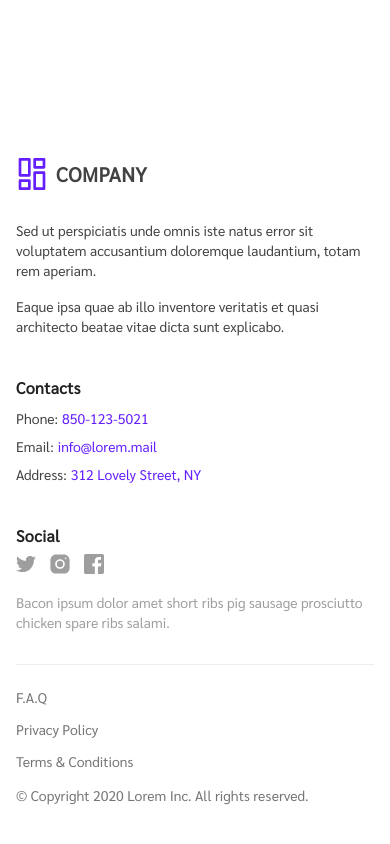
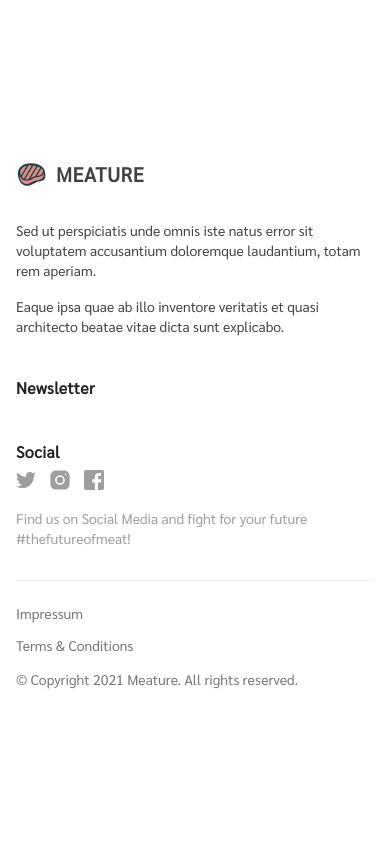
Before and after one commit to KlotzJesse/meature, a Next.js app: page / in a window 390 px wide. Shown: the part 3604-4448 px from the top of the page. After the commit the page ends 4333 px from the top, so only its background shows below. Built offline with nearby package versions, Linux system fonts and the light colour scheme.

Commit message:
Refactor Blog components

```diff
--- /dev/null
+++ b/components/ArticleHero.tsx
@@ -0,0 +1,51 @@
+import React from "react";
+
+interface ArticleHeroProps {
+  title: string;
+  category: string;
+  image: string;
+  author: string;
+}
+
+export const ArticleHero = ({
+  title,
+  category,
+  image,
+  author,
+}: ArticleHeroProps) => {
+  return (
+    <div className="w-full mx-auto mb-12 text-left md:w-3/4 lg:w-1/2">
+      <img
+        src={image}
+        className="object-cover w-full h-64 bg-center rounded-lg"
+        alt={"Hero of " + title}
+      />
+      <p className="mt-6 mb-2 text-xs font-semibold tracking-wider uppercase text-primary">
+        {category}
+      </p>
+      <h1
+        className="mb-3 text-3xl font-bold leading-tight text-gray-900 md:text-4xl"
+        itemProp="headline"
+        title={title}
+      >
+        {title}
+      </h1>
+
+      <a className="flex items-center text-gray-700" href="#">
+        <div>
+          <img
+            src="https://images.pexels.com/photos/2589653/pexels-photo-2589653.jpeg?auto=compress&cs=tinysrgb&h=650&w=940"
+            alt={"Photo of " + author}
+            className="object-cover w-8 h-8 rounded-full"
+          />
+        </div>
+        <div className="ml-2">
+          <p className="text-sm font-semibold text-gray-800">{author}</p>
+          <p className="text-sm text-gray-500">Dez 12 2021</p>
+        </div>
+      </a>
+    </div>
+  );
+};
+
+export default ArticleHero;
--- a/components/Footer.tsx
+++ b/components/Footer.tsx
@@ -1,3 +1,5 @@
+import Image from "next/image";
+
 export const Footer = () => {
   return (
     <div className="px-4 pt-16 mx-auto sm:max-w-xl md:max-w-full lg:max-w-screen-xl md:px-24 lg:px-8">
@@ -6,26 +8,20 @@ export const Footer = () => {
           <a
             href="/"
             aria-label="Go home"
-            title="Company"
+            title="Meature"
             className="inline-flex items-center"
           >
-            <svg
-              className="w-8 text-deep-purple-accent-400"
-              viewBox="0 0 24 24"
-              strokeLinejoin="round"
-              strokeWidth="2"
-              strokeLinecap="round"
-              strokeMiterlimit="10"
-              stroke="currentColor"
-              fill="none"
-            >
-              <rect x="3" y="1" width="7" height="12" />
-              <rect x="3" y="17" width="7" height="6" />
-              <rect x="14" y="1" width="7" height="6" />
-              <rect x="14" y="11" width="7" height="12" />
-            </svg>
+            <div className="w-8 h-8">
+              <Image
+                layout="responsive"
+                height="32"
+                width="32"
+                src="/Logo.svg"
+                alt="Meature Logo"
+              />
+            </div>
             <span className="ml-2 text-xl font-bold tracking-wide text-gray-800 uppercase">
-              Company
+              Meature
             </span>
           </a>
           <div className="mt-6 lg:max-w-sm">
@@ -41,43 +37,8 @@ export const Footer = () => {
         </div>
         <div className="space-y-2 text-sm">
           <p className="text-base font-bold tracking-wide text-gray-900">
-            Contacts
+            Newsletter
           </p>
-          <div className="flex">
-            <p className="mr-1 text-gray-800">Phone:</p>
-            <a
-              href="tel:850-123-5021"
-              aria-label="Our phone"
-              title="Our phone"
-              className="transition-colors duration-300 text-deep-purple-accent-400 hover:text-deep-purple-800"
-            >
-              850-123-5021
-            </a>
-          </div>
-          <div className="flex">
-            <p className="mr-1 text-gray-800">Email:</p>
-            <a
-              href="mailto:info@lorem.mail"
-              aria-label="Our email"
-              title="Our email"
-              className="transition-colors duration-300 text-deep-purple-accent-400 hover:text-deep-purple-800"
-            >
-              info@lorem.mail
-            </a>
-          </div>
-          <div className="flex">
-            <p className="mr-1 text-gray-800">Address:</p>
-            <a
-              href="https://www.google.com/maps"
-              target="_blank"
-              rel="noopener noreferrer"
-              aria-label="Our address"
-              title="Our address"
-              className="transition-colors duration-300 text-deep-purple-accent-400 hover:text-deep-purple-800"
-            >
-              312 Lovely Street, NY
-            </a>
-          </div>
         </div>
         <div>
           <span className="text-base font-bold tracking-wide text-gray-900">
@@ -111,14 +72,13 @@ export const Footer = () => {
             </a>
           </div>
           <p className="mt-4 text-sm text-gray-500">
-            Bacon ipsum dolor amet short ribs pig sausage prosciutto chicken
-            spare ribs salami.
+            Find us on Social Media and fight for your future #thefutureofmeat!
           </p>
         </div>
       </div>
       <div className="flex flex-col-reverse justify-between pt-5 pb-10 border-t lg:flex-row">
         <p className="text-sm text-gray-600">
-          © Copyright 2020 Lorem Inc. All rights reserved.
+          © Copyright 2021 Meature. All rights reserved.
         </p>
         <ul className="flex flex-col mb-3 space-y-2 lg:mb-0 sm:space-y-0 sm:space-x-5 sm:flex-row">
           <li>
@@ -126,15 +86,7 @@ export const Footer = () => {
               href="/"
               className="text-sm text-gray-600 transition-colors duration-300 hover:text-deep-purple-accent-400"
             >
-              F.A.Q
-            </a>
-          </li>
-          <li>
-            <a
-              href="/"
-              className="text-sm text-gray-600 transition-colors duration-300 hover:text-deep-purple-accent-400"
-            >
-              Privacy Policy
+              Impressum
             </a>
           </li>
           <li>
--- a/pages/lab.tsx
+++ b/pages/lab.tsx
@@ -1,3 +1,4 @@
+import { ArticleHero } from "@components/ArticleHero";
 import Header from "@components/Header";
 import { Footer } from "../components/Footer";
 
@@ -9,94 +10,61 @@ export const lab = (props: labProps) => {
       <Header />
       <main>
         <article
-          className="px-4 py-24 mx-auto max-w-7xl"
-          itemID="#"
+          className="px-4 mx-auto py-11 max-w-7xl"
           itemScope
           itemType="http://schema.org/BlogPosting"
         >
-          <div className="w-full mx-auto mb-12 text-left md:w-3/4 lg:w-1/2">
-            <img
-              src="https://kutty.netlify.app/brand/og.png"
-              className="object-cover w-full h-64 bg-center rounded-lg"
-              alt="Kutty"
-            />
-            <p className="mt-6 mb-2 text-xs font-semibold tracking-wider uppercase text-primary">
-              Development
-            </p>
-            <h1
-              className="mb-3 text-3xl font-bold leading-tight text-gray-900 md:text-4xl"
-              itemProp="headline"
-              title="Rise of Tailwind - A Utility First CSS Framework"
-            >
-              Rise of Tailwind - A Utility First CSS Framework
-            </h1>
-            <div className="flex mb-6 space-x-2">
-              <a
-                className="px-5 py-1 text-sm text-gray-900 bg-gray-100 rounded-full hover:bg-gray-200"
-                href="#"
-              >
-                CSS
-              </a>
-              <a
-                className="px-5 py-1 text-sm text-gray-900 bg-gray-100 rounded-full hover:bg-gray-200"
-                href="#"
-              >
-                Tailwind
-              </a>
-              <a
-                className="px-5 py-1 text-sm text-gray-900 bg-gray-100 rounded-full hover:bg-gray-200"
-                href="#"
-              >
-                AlpineJS
-              </a>
-            </div>
-            <a className="flex items-center text-gray-700" href="#">
-              <div>
-                <img
-                  src="https://kutty.netlify.app/placeholder.jpg"
-                  alt="Photo of Praveen Juge"
-                  className="object-cover w-8 h-8 rounded-full"
-                />
-              </div>
-              <div className="ml-2">
-                <p className="text-sm font-semibold text-gray-800">
-                  Praveen Juge
-                </p>
-                <p className="text-sm text-gray-500">Jan 02 2021</p>
-              </div>
-            </a>
-          </div>
+          <ArticleHero
+            title="When meat doesn’t require killing a single animal."
+            category="Lab"
+            image="https://brightly.eco/wp-content/uploads/2021/08/lab-grown-meat-sustainability.jpg"
+            author="Fabian Mergner"
+          />
           <div className="w-full mx-auto prose md:w-3/4 lg:w-1/2">
             <p>
-              What if there is an easy way to achieve responsive UI without
-              using any UI kit? Can we create new and fresh designs for every
-              project with a CSS framework? Enter Tailwind CSS, will this be the
-              perfect CSS framework, well let’s find out.
+              Cultured meat is meat produced by in vitro cell cultures of animal
+              cells. Cultured meat is produced by using engineering techniques,
+              which are traditionally applied in regenerative medicines.
             </p>
             <p>
-              Tailwind is a utility-first CSS framework, the keyword being
-              ‘utility’. It is basically a set of classes that you can use in
-              your HTML.
+              As a first step, in December 2020 Singapore approved the trade of
+              chicken grown in bioreactors. The US company Eat Just produces
+              them and the chicken passed a safety review by the Singapore Food
+              Agency. The meat is grown in a big bioreactor and then combined
+              with plant-based ingredients.
             </p>
-            <pre>
-              .bg-purple-700 {"{"}
-              {"\n"}
-              {"  "}background-color: #6b46c1;{"\n"}
-              {"}"}
-              {"\n"}
-              {"\n"}.px-4 {"{"}
-              {"\n"}
-              {"  "}padding-top: 1rem;{"\n"}
-              {"  "}padding-bottom: 1rem;{"\n"}
-              {"}"}
-            </pre>
             <p>
-              Therefore, we don’t have to write any custom CSS to get this
-              button. This can be heavily extended to build whole web
-              applications without the need for any other styles apart from a
-              tailwind.
+              Josh Tetrick, of Eat Just, said: “I think the approval is one of
+              the most significant milestones in the food industry in the last
+              handful of decades. It’s an open door and it’s up to us and other
+              companies to take that opportunity. My hope is this leads to a
+              world in the next handful of years where the majority of meat
+              doesn’t require killing a single animal or tearing down a single
+              tree.”
+              (https://www.theguardian.com/environment/2020/dec/02/no-kill-lab-grown-meat-to-go-on-sale-for-first-time,
+              23.11.2021 14:45)
             </p>
-            <p>...</p>
+            <p>
+              Lab-grown meat is a scientific development which is exciting for
+              many because of its environmental impact. The ecosystem does not
+              get infected due the slaughter of animals. There will be no harm
+              to the environment as all of the animals live their normal life
+              and do not get harmed. To produce a normal 230g Steak you will
+              need 1.6kg of Food for an animal, about 60 charges of a laptop and
+              3.515 litres of water. For the cultured meat you need 10 times
+              less land, more than 10 times less water and less than half of the
+              Energy.
+              (https://stories.pinduoduo-global.com/agritech-hub/how-is-cultured-meat-made,
+              23.11.2021 14:45){" "}
+            </p>
+            <p>
+              The most important point about Cultured meat is, that there are no
+              undesirable side effects, and it will reduce the risk of a
+              disease: As the chicken do not get antibiotics there will be no
+              risk of food-borne illnesses such as E. coli and salmonella. With
+              cultured meat you will cut out the risks associated with these
+              microorganisms and antibiotics.{" "}
+            </p>
           </div>
         </article>
       </main>
```
